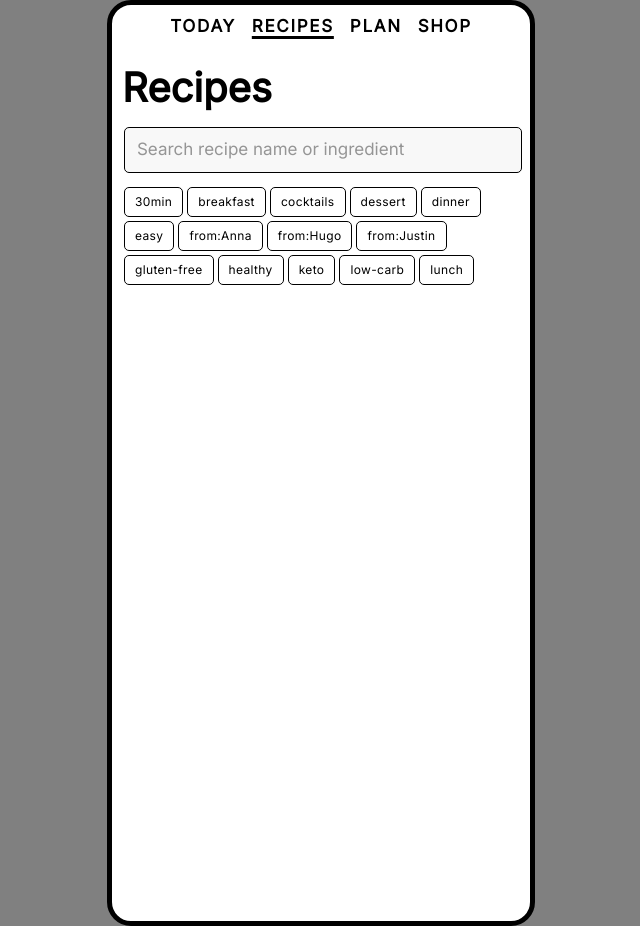
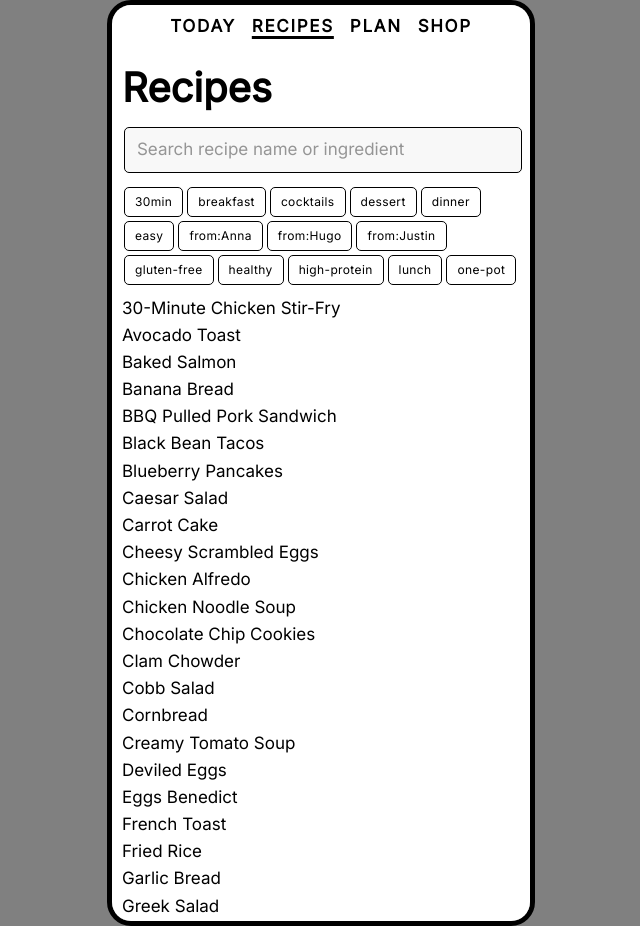
Before and after one commit to ebonstar/proto-grubs, a SvelteKit app: page /recipes in a window 1280 px wide. Shown: the whole page, without its empty margins (319-959 px from the left). Built offline with nearby package versions, Linux system fonts and the light colour scheme.

Commit message:
filter recipes by tags

```diff
--- a/src/routes/NutritionItem.svelte
+++ b/src/routes/NutritionItem.svelte
@@ -25,7 +25,7 @@
 	}
 
 	progress {
-		accent-color: #8bc34a;
+		accent-color: #000;
 		width: 10rem;
 	}
 
--- a/src/routes/recipes/+page.svelte
+++ b/src/routes/recipes/+page.svelte
@@ -1,5 +1,9 @@
 <script>
-	const tags = [
+	import { RECIPES } from './recipes.js';
+
+	const recipes = RECIPES.sort((a, b) => a.name.toLowerCase() > b.name.toLowerCase());
+
+	let inactiveTags = [
 		'30min',
 		'breakfast',
 		'cocktails',
@@ -11,36 +15,59 @@
 		'from:Justin',
 		'gluten-free',
 		'healthy',
-		'keto',
-		'low-carb',
+		'high-protein',
 		'lunch',
-		'onepot',
+		'one-pot',
 		'paleo',
 		'protein',
 		'snack',
 		'vegan',
 		'vegetarian'
 	];
-	const activeTags = [];
+	let activeTags = [];
+
+	function activateTag(tag) {
+		activeTags = [tag, ...activeTags];
+		inactiveTags = inactiveTags.filter((i) => i !== tag);
+	}
+
+	function deactivateTag(tag) {
+		activeTags = activeTags.filter((i) => i !== tag);
+		inactiveTags = [tag, ...inactiveTags].sort();
+	}
 </script>
 
 <svelte:head>
 	<title>Recipes</title>
 </svelte:head>
 
-<div class="text-column">
+<div>
 	<h1>Recipes</h1>
 	<input type="text" placeholder="Search recipe name or ingredient" />
 
 	{#each activeTags as activeTag}
-		<button class="tag is-black">{activeTag}</button>
+		<button on:click={() => deactivateTag(activeTag)} class="tag is-black">{activeTag}</button>
 	{/each}
 
 	<div class="all-tags">
-		{#each tags as tag}
-			<button class="tag is-outline is-black">{tag}</button>
+		{#each inactiveTags as tag}
+			<button on:click={() => activateTag(tag)} class="tag is-outline is-black">{tag}</button>
 		{/each}
 	</div>
+
+	<ul class="recipe-list">
+		{#if activeTags.length > 0}
+			{#each recipes as recipe}
+				{#if activeTags.every((tag) => recipe.tags.includes(tag))}
+					<li>{recipe.name}</li>
+				{/if}
+			{/each}
+		{:else}
+			{#each recipes as recipe}
+				<li>{recipe.name}</li>
+			{/each}
+		{/if}
+	</ul>
 </div>
 
 <style>
@@ -59,4 +86,9 @@
 		font-weight: 400;
 		padding: 0.8rem 1rem;
 	}
+
+	.recipe-list li {
+		list-style-type: none;
+		margin: 0;
+	}
 </style>
--- /dev/null
+++ b/src/routes/recipes/recipes.js
@@ -0,0 +1,421 @@
+export const RECIPES = [
+  {
+    name: "30-Minute Chicken Stir-Fry",
+    tags: ["30min", "dinner", "easy", "one-pot", "high-protein"],
+    cook: undefined,
+    prep: undefined,
+  },
+  {
+    name: "Avocado Toast",
+    tags: ["breakfast", "healthy", "vegan", "vegetarian", "30min"],
+    cook: undefined,
+    prep: undefined,
+  },
+  {
+    name: "Baked Salmon",
+    tags: ["dinner", "easy", "gluten-free", "healthy", "high-protein", "30min"],
+    cook: undefined,
+    prep: undefined,
+  },
+  {
+    name: "Banana Bread",
+    tags: ["breakfast", "dessert", "easy", "from:Anna", "vegetarian"],
+    cook: undefined,
+    prep: undefined,
+  },
+  {
+    name: "BBQ Pulled Pork Sandwich",
+    tags: ["dinner", "easy", "from:Hugo", "one-pot"],
+    cook: undefined,
+    prep: undefined,
+  },
+  {
+    name: "Black Bean Tacos",
+    tags: [
+      "dinner",
+      "easy",
+      "gluten-free",
+      "healthy",
+      "high-protein",
+      "vegan",
+      "vegetarian",
+      "30min",
+    ],
+    cook: undefined,
+    prep: undefined,
+  },
+  {
+    name: "Blueberry Pancakes",
+    tags: ["breakfast", "easy", "vegetarian", "30min"],
+    cook: undefined,
+    prep: undefined,
+  },
+  {
+    name: "Caesar Salad",
+    tags: ["dinner", "easy", "gluten-free", "healthy", "vegetarian", "30min"],
+    cook: undefined,
+    prep: undefined,
+  },
+  {
+    name: "Carrot Cake",
+    tags: ["dessert", "easy", "from:Anna", "vegetarian"],
+    cook: undefined,
+    prep: undefined,
+  },
+  {
+    name: "Cheesy Scrambled Eggs",
+    tags: ["breakfast", "easy", "high-protein", "vegetarian", "30min"],
+    cook: undefined,
+    prep: undefined,
+  },
+  {
+    name: "Chicken Alfredo",
+    tags: ["dinner", "easy", "from:Hugo", "one-pot", "high-protein"],
+    cook: undefined,
+    prep: undefined,
+  },
+  {
+    name: "Chicken Noodle Soup",
+    tags: ["dinner", "easy", "from:Justin", "one-pot", "high-protein"],
+    cook: undefined,
+    prep: undefined,
+  },
+  {
+    name: "Chocolate Chip Cookies",
+    tags: ["dessert", "easy", "from:Anna", "vegetarian"],
+    cook: undefined,
+    prep: undefined,
+  },
+  {
+    name: "Clam Chowder",
+    tags: [
+      "dinner",
+      "easy",
+      "from:Justin",
+      "gluten-free",
+      "one-pot",
+      "high-protein",
+    ],
+    cook: undefined,
+    prep: undefined,
+  },
+  {
+    name: "Cobb Salad",
+    tags: ["lunch", "easy", "gluten-free", "healthy", "high-protein", "30min"],
+    cook: undefined,
+    prep: undefined,
+  },
+  {
+    name: "Cornbread",
+    tags: ["dinner", "easy", "from:Hugo", "vegetarian", "30min"],
+    cook: undefined,
+    prep: undefined,
+  },
+  {
+    name: "Creamy Tomato Soup",
+    tags: ["lunch", "easy", "gluten-free", "healthy", "vegetarian", "30min"],
+    cook: undefined,
+    prep: undefined,
+  },
+  {
+    name: "Deviled Eggs",
+    tags: ["snack", "easy", "high-protein", "vegetarian"],
+    cook: undefined,
+    prep: undefined,
+  },
+  {
+    name: "Eggs Benedict",
+    tags: ["breakfast", "easy", "high-protein", "30min"],
+    cook: undefined,
+    prep: undefined,
+  },
+  {
+    name: "French Toast",
+    tags: ["breakfast", "easy", "vegetarian", "30min"],
+    cook: undefined,
+    prep: undefined,
+  },
+  {
+    name: "Fried Rice",
+    tags: [
+      "dinner",
+      "easy",
+      "from:Hugo",
+      "gluten-free",
+      "one-pot",
+      "high-protein",
+    ],
+    cook: undefined,
+    prep: undefined,
+  },
+  {
+    name: "Garlic Bread",
+    tags: ["dinner", "easy", "from:Anna", "vegetarian"],
+    cook: undefined,
+    prep: undefined,
+  },
+  {
+    name: "Greek Salad",
+    tags: ["lunch", "easy", "gluten-free", "healthy", "vegetarian", "30min"],
+    cook: undefined,
+    prep: undefined,
+  },
+  {
+    name: "Grilled Cheese",
+    tags: ["lunch", "easy", "vegetarian"],
+    cook: undefined,
+    prep: undefined,
+  },
+  {
+    name: "Guacamole",
+    tags: [
+      "snack",
+      "easy",
+      "gluten-free",
+      "healthy",
+      "vegan",
+      "vegetarian",
+      "30min",
+    ],
+    cook: undefined,
+    prep: undefined,
+  },
+  {
+    name: "Ham and Cheese Sandwich",
+    tags: ["lunch", "easy", "30min"],
+    cook: undefined,
+    prep: undefined,
+  },
+  {
+    name: "Healthy Banana Oatmeal Cookies",
+    tags: ["breakfast", "dessert", "gluten-free", "healthy", "vegetarian"],
+    cook: undefined,
+    prep: undefined,
+  },
+  {
+    name: "Huevos Rancheros",
+    tags: [
+      "breakfast",
+      "easy",
+      "gluten-free",
+      "high-protein",
+      "vegetarian",
+      "30min",
+    ],
+    cook: undefined,
+    prep: undefined,
+  },
+  {
+    name: "Ice Cream Sundae",
+    tags: ["dessert", "easy", "vegetarian", "30min"],
+    cook: undefined,
+    prep: undefined,
+  },
+  {
+    name: "Lasagna",
+    tags: ["dinner", "easy", "from:Hugo", "one-pot", "high-protein"],
+    cook: undefined,
+    prep: undefined,
+  },
+  {
+    name: "Mac and Cheese",
+    tags: [
+      "dinner",
+      "easy",
+      "from:Anna",
+      "gluten-free",
+      "one-pot",
+      "vegetarian",
+    ],
+    cook: undefined,
+    prep: undefined,
+  },
+  {
+    name: "Meatloaf",
+    tags: ["dinner", "easy", "from:Justin", "high-protein"],
+    cook: undefined,
+    prep: undefined,
+  },
+  {
+    name: "Miso Soup",
+    tags: [
+      "lunch",
+      "easy",
+      "gluten-free",
+      "healthy",
+      "high-protein",
+      "vegan",
+      "vegetarian",
+      "30min",
+    ],
+    cook: undefined,
+    prep: undefined,
+  },
+  {
+    name: "Nachos",
+    tags: [
+      "snack",
+      "easy",
+      "gluten-free",
+      "high-protein",
+      "vegetarian",
+      "30min",
+    ],
+    cook: undefined,
+    prep: undefined,
+  },
+  {
+    name: "Omelette",
+    tags: ["breakfast", "easy", "high-protein", "30min"],
+    cook: undefined,
+    prep: undefined,
+  },
+  {
+    name: "Onion Rings",
+    tags: ["snack", "easy", "vegetarian", "30min"],
+    cook: undefined,
+    prep: undefined,
+  },
+  {
+    name: "Pad Thai",
+    tags: [
+      "dinner",
+      "easy",
+      "from:Hugo",
+      "gluten-free",
+      "one-pot",
+      "high-protein",
+      "vegan",
+    ],
+    cook: undefined,
+    prep: undefined,
+  },
+  {
+    name: "Pesto Pasta",
+    tags: ["dinner", "easy", "gluten-free", "vegetarian"],
+    cook: undefined,
+    prep: undefined,
+  },
+  {
+    name: "Potato Salad",
+    tags: ["lunch", "easy", "gluten-free", "vegetarian"],
+    cook: undefined,
+    prep: undefined,
+  },
+  {
+    name: "Protein Smoothie",
+    tags: [
+      "breakfast",
+      "easy",
+      "healthy",
+      "high-protein",
+      "vegan",
+      "vegetarian",
+      "30min",
+    ],
+    cook: undefined,
+    prep: undefined,
+  },
+  {
+    name: "Quiche",
+    tags: ["breakfast", "easy", "vegetarian"],
+    cook: undefined,
+    prep: undefined,
+  },
+  {
+    name: "Ratatouille",
+    tags: ["dinner", "easy", "gluten-free", "healthy", "vegan", "vegetarian"],
+    cook: undefined,
+    prep: undefined,
+  },
+  {
+    name: "Roast Beef",
+    tags: ["dinner", "easy", "from:Justin", "high-protein"],
+    cook: undefined,
+    prep: undefined,
+  },
+
+  {
+    name: "Chicken Lettuce Wraps",
+    tags: ["dinner", "healthy", "paleo", "high-protein", "30min"],
+    cook: undefined,
+    prep: undefined,
+  },
+  {
+    name: "Spaghetti Squash with Meat Sauce",
+    tags: ["dinner", "gluten-free", "healthy", "paleo", "high-protein"],
+    cook: undefined,
+    prep: undefined,
+  },
+  {
+    name: "Grilled Salmon with Mango Salsa",
+    tags: ["dinner", "gluten-free", "healthy", "paleo", "high-protein"],
+    cook: undefined,
+    prep: undefined,
+  },
+  {
+    name: "Chicken Fajitas",
+    tags: [
+      "dinner",
+      "gluten-free",
+      "healthy",
+      "paleo",
+      "high-protein",
+      "30min",
+    ],
+    cook: undefined,
+    prep: undefined,
+  },
+  {
+    name: "Stuffed Sweet Potatoes",
+    tags: ["dinner", "gluten-free", "healthy", "paleo", "high-protein"],
+    cook: undefined,
+    prep: undefined,
+  },
+  {
+    name: "Turkey Meatballs",
+    tags: ["dinner", "gluten-free", "healthy", "paleo", "high-protein"],
+    cook: undefined,
+    prep: undefined,
+  },
+  {
+    name: "Beef and Broccoli Stir Fry",
+    tags: [
+      "dinner",
+      "gluten-free",
+      "healthy",
+      "paleo",
+      "high-protein",
+      "30min",
+    ],
+    cook: undefined,
+    prep: undefined,
+  },
+  {
+    name: "Cauliflower Fried Rice",
+    tags: [
+      "dinner",
+      "gluten-free",
+      "healthy",
+      "paleo",
+      "vegan",
+      "vegetarian",
+      "30min",
+    ],
+    cook: undefined,
+    prep: undefined,
+  },
+  {
+    name: "Almond Flour Pancakes",
+    tags: [
+      "breakfast",
+      "gluten-free",
+      "healthy",
+      "paleo",
+      "vegetarian",
+      "30min",
+    ],
+    cook: undefined,
+    prep: undefined,
+  },
+];
```
